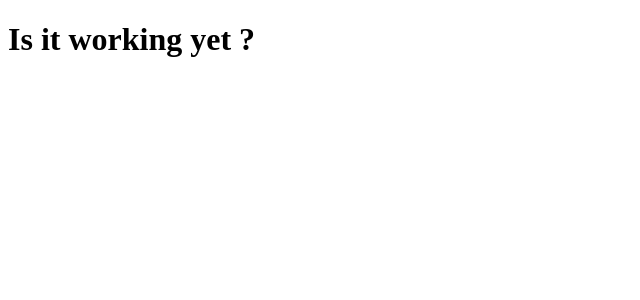
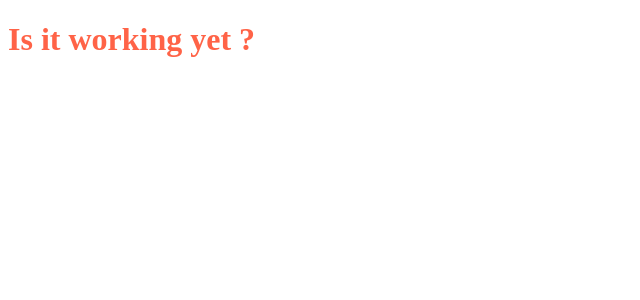
Before and after one commit to nishit-g/no-cra-react-ts-webpack, a React app: page / in a window 1280 px wide. Shown: the top 300 px of the page, without its empty margins (0-640 px from the left). Built offline with nearby package versions, Linux system fonts and the light colour scheme; the HTML template or start-up script is replaced by a standard one.

Commit message:
support css loading by webpack

```diff
--- a/package.json
+++ b/package.json
@@ -31,7 +31,9 @@
     "@types/react": "^17.0.15",
     "@types/react-dom": "^17.0.9",
     "babel-loader": "^8.2.2",
+    "css-loader": "^6.2.0",
     "html-webpack-plugin": "^5.3.2",
+    "style-loader": "^3.2.1",
     "typescript": "^4.3.5",
     "webpack": "^5.47.1",
     "webpack-cli": "^4.7.2",
--- a/src/App.tsx
+++ b/src/App.tsx
@@ -1,4 +1,5 @@
 import React from 'react';
+import './styles.css';
 
 const App = () => {
   return <h1>Is it working yet ?</h1>;
--- /dev/null
+++ b/src/styles.css
@@ -0,0 +1,3 @@
+h1 {
+  color: tomato;
+}
--- a/webpack/webpack.config.ts
+++ b/webpack/webpack.config.ts
@@ -22,6 +22,17 @@ module.exports = {
           },
         ],
       },
+      {
+        test: /\.css$/,
+        use: [
+          {
+            loader: 'style-loader',
+          },
+          {
+            loader: 'css-loader',
+          },
+        ],
+      },
     ],
   },
   // Webpack should output in build directory, named bundle.js
```
Also changed, not shown: 1 other file (tests, documents, lock files or other folders).
